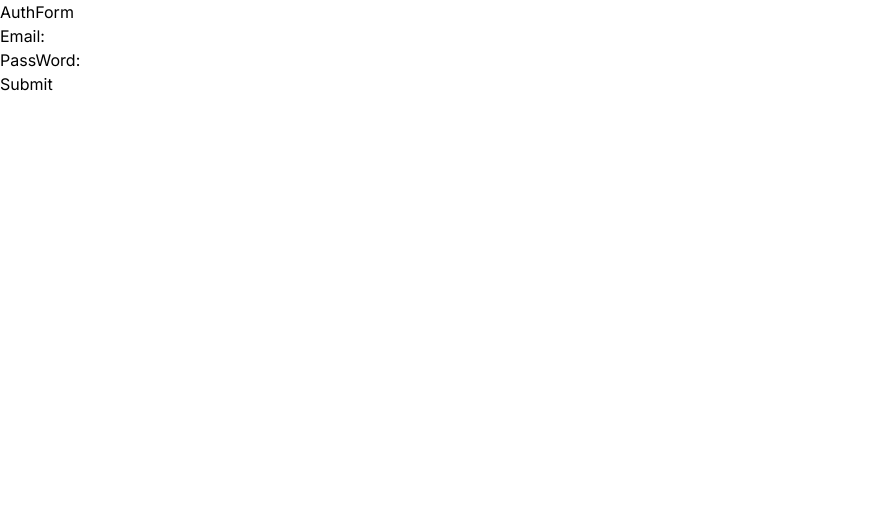
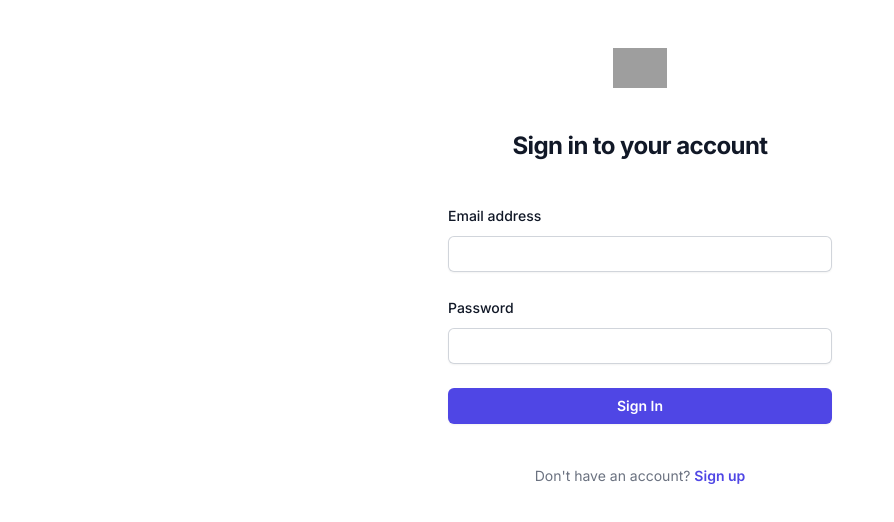
Before and after one commit to MBilalShaikh2003/FoodPanda, a Next.js app: page /Signin in a window 1280 px wide. Shown: the top 522 px of the page, without its empty margins (0-894 px from the left). Built offline with nearby package versions, Linux system fonts and the light colour scheme; grey boxes are pictures that could not be loaded.

Commit message:
updated  auth form

```diff
--- a/src/app/Signin/page.jsx
+++ b/src/app/Signin/page.jsx
@@ -1,7 +1,8 @@
-import React from 'react'
-import AuthForm from '@/components/AuthForm'
-const page = () => {
-  return <AuthForm/>
-}
+import React from 'react';
+import AuthForm from '@/components/AuthForm';
 
-export default page
+const SignIn = () => {
+    return <AuthForm mode="signin" />;
+};
+
+export default SignIn;
--- a/src/app/Signup/page.jsx
+++ b/src/app/Signup/page.jsx
@@ -1,7 +1,8 @@
-import React from 'react'
-import AuthForm from '@/components/AuthForm'
-const page = () => {
-  return <AuthForm/>
-}
+import React from 'react';
+import AuthForm from '@/components/AuthForm';
 
-export default page
+const SignUp = () => {
+    return <AuthForm mode="signup" />;
+};
+
+export default SignUp;
--- a/src/components/AuthForm.jsx
+++ b/src/components/AuthForm.jsx
@@ -1,25 +1,93 @@
-import React from 'react'
+"use client"
+import React from 'react';
+import Link from 'next/link';
 
-const AuthForm = () => {
+const AuthForm = ({ mode }) => {
+
+
     return (
-    <div>AuthForm
+        <div>
+            <div className="flex min-h-full flex-1 flex-col justify-center px-6 py-12 lg:px-8">
+                <div className="sm:mx-auto sm:w-full sm:max-w-sm">
+                    <img
+                        alt="Your Company"
+                        src="https://tailwindui.com/img/logos/mark.svg?color=indigo&shade=600"
+                        className="mx-auto h-10 w-auto"
+                    />
+                    <h2 className="mt-10 text-center text-2xl font-bold leading-9 tracking-tight text-gray-900">
+                        {mode === 'signup' ? 'Sign up to create your account' : 'Sign in to your account'}
+                    </h2>
+                </div>
 
-      <form>
+                <div className="mt-10 sm:mx-auto sm:w-full sm:max-w-sm">
+                    <form className="space-y-6">
                         <div>
-          <label>Email:</label>
-          <input type='email'/>
+                            <label htmlFor="email" className="block text-sm font-medium leading-6 text-gray-900">
+                                Email address
+                            </label>
+                            <div className="mt-2">
+                                <input
+                                    id="email"
+                                    name="email"
+                                    type="email"
+                                    onChange={(e) => setEmail(e.target.value)}
+                                    required
+                                    autoComplete="email"
+                                    className="block w-full rounded-md border-0 py-1.5 text-gray-900 shadow-sm ring-1 ring-inset ring-gray-300 placeholder:text-gray-400 focus:ring-2 focus:ring-inset focus:ring-indigo-600 sm:text-sm sm:leading-6"
+                                />
                             </div>
+                        </div>
+
                         <div>
-          <label>PassWord:</label>
-          <input type='password'/>
+                            <label htmlFor="password" className="block text-sm font-medium leading-6 text-gray-900">
+                                Password
+                            </label>
+                            <div className="mt-2">
+                                <input
+                                    id="password"
+                                    name="password"
+                                    type="password"
+                                    onChange={(e) => setPassword(e.target.value)}
+                                    required
+                                    autoComplete="current-password"
+                                    className="block w-full rounded-md border-0 py-1.5 text-gray-900 shadow-sm ring-1 ring-inset ring-gray-300 placeholder:text-gray-400 focus:ring-2 focus:ring-inset focus:ring-indigo-600 sm:text-sm sm:leading-6"
+                                />
                             </div>
-        <button>
-          Submit
+                        </div>
+
+
+
+                        <div>
+                            <button
+                                type="submit"
+                                className="flex w-full justify-center rounded-md bg-indigo-600 px-3 py-1.5 text-sm font-semibold leading-6 text-white shadow-sm hover:bg-indigo-500 focus-visible:outline focus-visible:outline-2 focus-visible:outline-offset-2 focus-visible:outline-indigo-600"
+                            >
+                                {mode === 'signup' ? 'Sign Up' : 'Sign In'}
                             </button>
+                        </div>
+                    </form>
 
-      </form>
+                    <p className="mt-10 text-center text-sm text-gray-500">
+                        {mode === 'signup' ? (
+                            <>
+                                Already have an account?{' '}
+                                <Link href="/Signin" className="font-semibold leading-6 text-indigo-600 hover:text-indigo-500">
+                                    Sign in
+                                </Link>
+                            </>
+                        ) : (
+                            <>
+                                Don't have an account?{' '}
+                                <Link href="/Signup" className="font-semibold leading-6 text-indigo-600 hover:text-indigo-500">
+                                    Sign up
+                                </Link>
+                            </>
+                        )}
+                    </p>
                 </div>
-  )
-}
+            </div>
+        </div>
+    );
+};
 
-export default AuthForm
+export default AuthForm;
--- a/src/components/Header.jsx
+++ b/src/components/Header.jsx
@@ -2,6 +2,7 @@
 import foodpandalogo from '/public/logo.png'
 import cart from '/public/shopping-bag.png'
 import Image from "next/image"
+import Link from 'next/link'
 
 const Header = () => {
   return (
@@ -25,12 +26,15 @@
                 <a href="/cart" className="hover:underline">Cart</a>
             </div> */}
                     <div className="flex space-x-4">
-            <button className="px-4 py-2   bg-[#ffff] border border-black text-black font-semibold rounded-md transform transition-transform duration-200 hover:scale-105">
+            <Link href={"/Signin"}> <button className="px-4 py-2   bg-[#ffff] border border-black text-black font-semibold rounded-md transform transition-transform duration-200 hover:scale-105">
                 Log In
-            </button>
+            </button></Link>
+            <Link href={"/Signup"}>
+
             <button className="px-4 py-2 bg-[#ff2b85] text-white font-semibold rounded-md transform transition-transform duration-200 hover:scale-105">
                 Sign Up
             </button>
+            </Link>
             <div>
             <button className="font-semibold rounded-md transform transition-transform duration-200 hover:scale-105"><Image src={cart} alt="Foodpanda Logo" className="h-10 w-10" /></button>
             </div>
```
Lines whose indentation alone changed are shown as unchanged.
